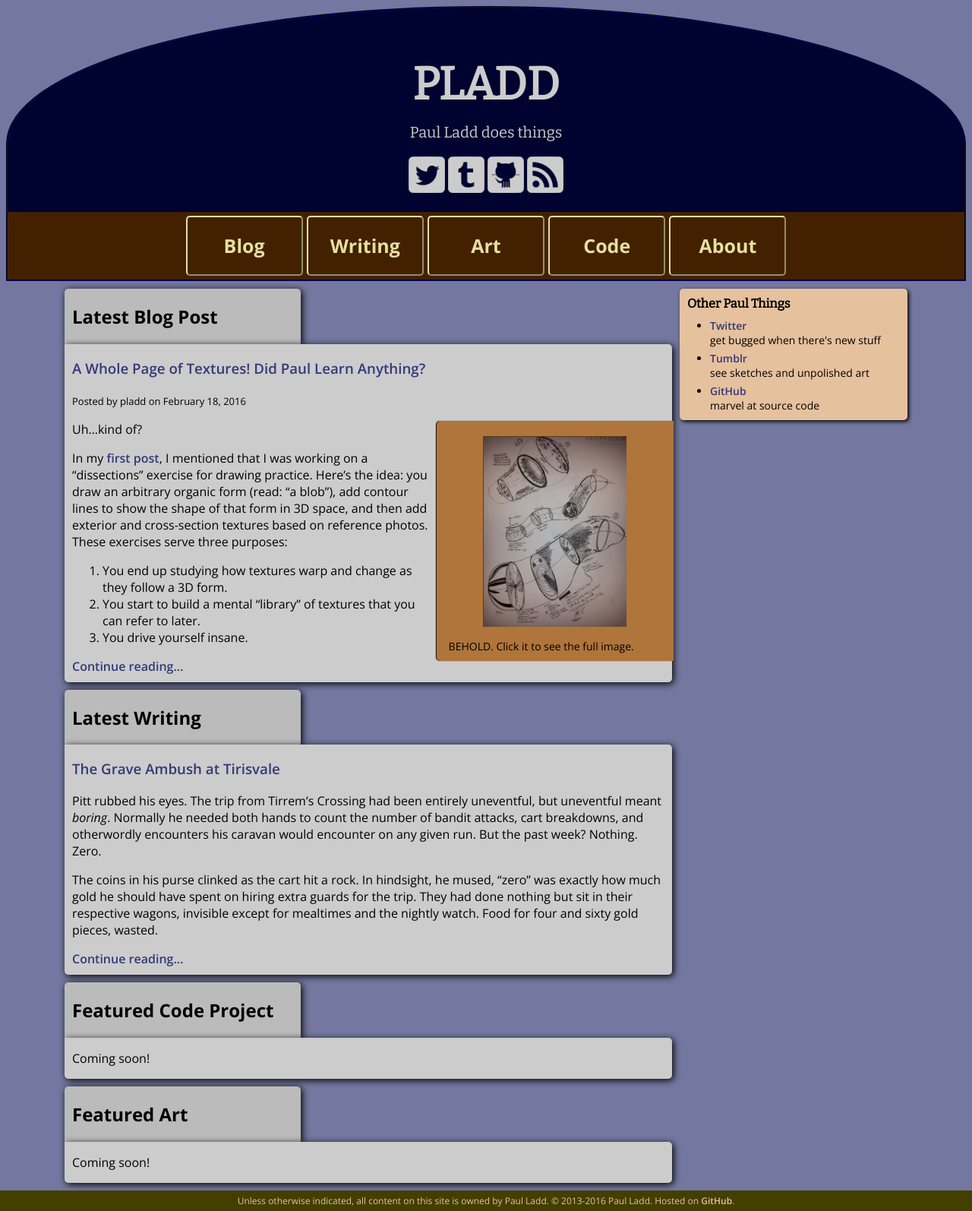
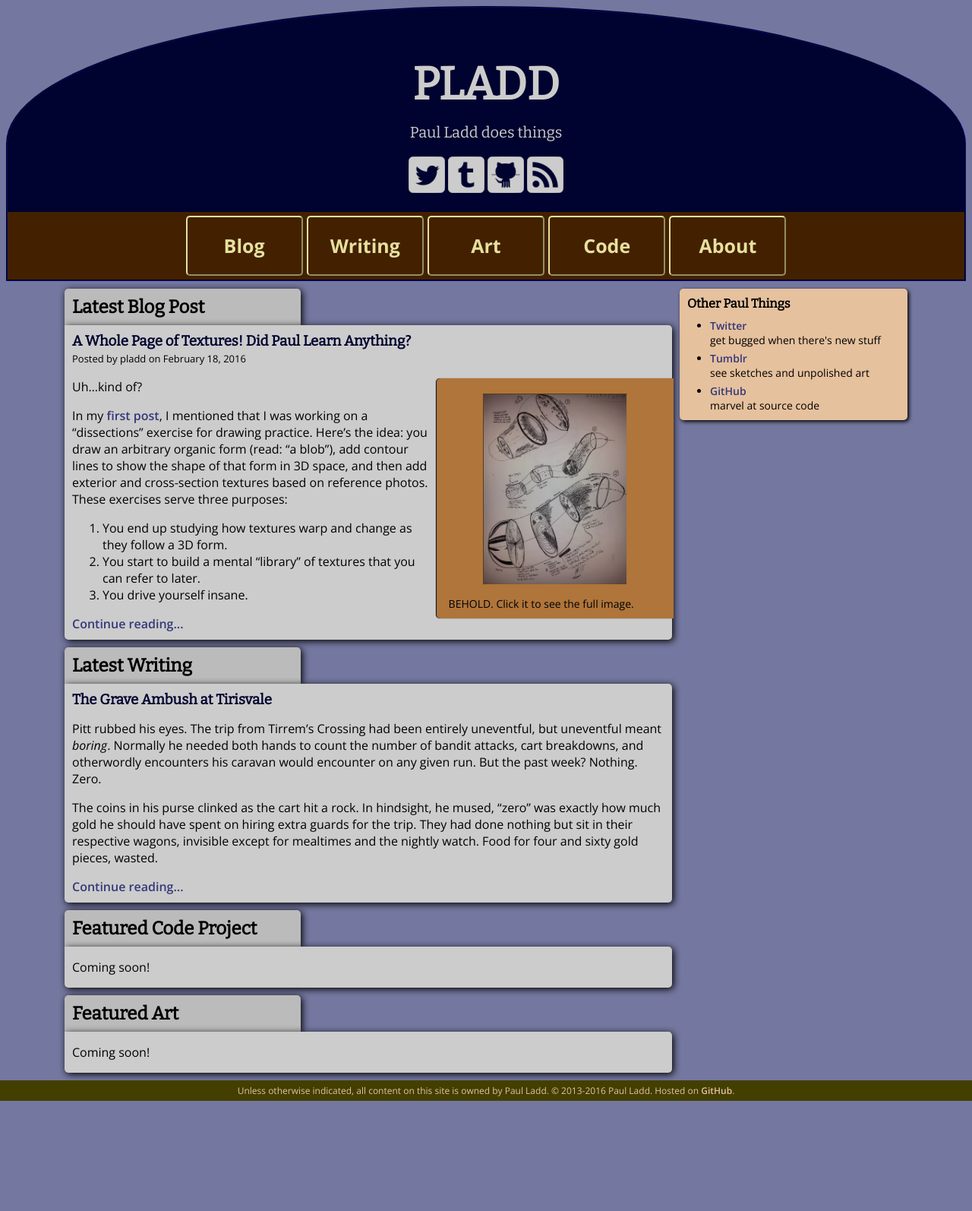
Before and after one commit to itspladd/personal-website-old, a Jekyll site: the page built from index.html, in a window 1280 px wide. Shown: the whole page at 76% size. Built offline with Jekyll 4.4.1, drawn with Linux system fonts in a browser that asks for light colours; after the commit the page ends 1449 px from its top, so only the background shows below that.

Commit message:
CSS for article headers beyond h1

```diff
--- a/css/main.css
+++ b/css/main.css
@@ -131,16 +131,16 @@ article {
     text-align: left;
 }
 
-article h1 {
+article h2, h3, h4, h5, h6 {
     margin: 0px;
     font-family: "Bitter", serif;
 }
 
-article h1:first-child a {
+article h2:first-child a, h3:first-child a {
     color: #00032F;
 }
 
-article h1:first-child a:hover {
+article h2:first-child a:hover, h3:first-child a:hover {
     color: #74779F;
     text-decoration: none;
 }
```
